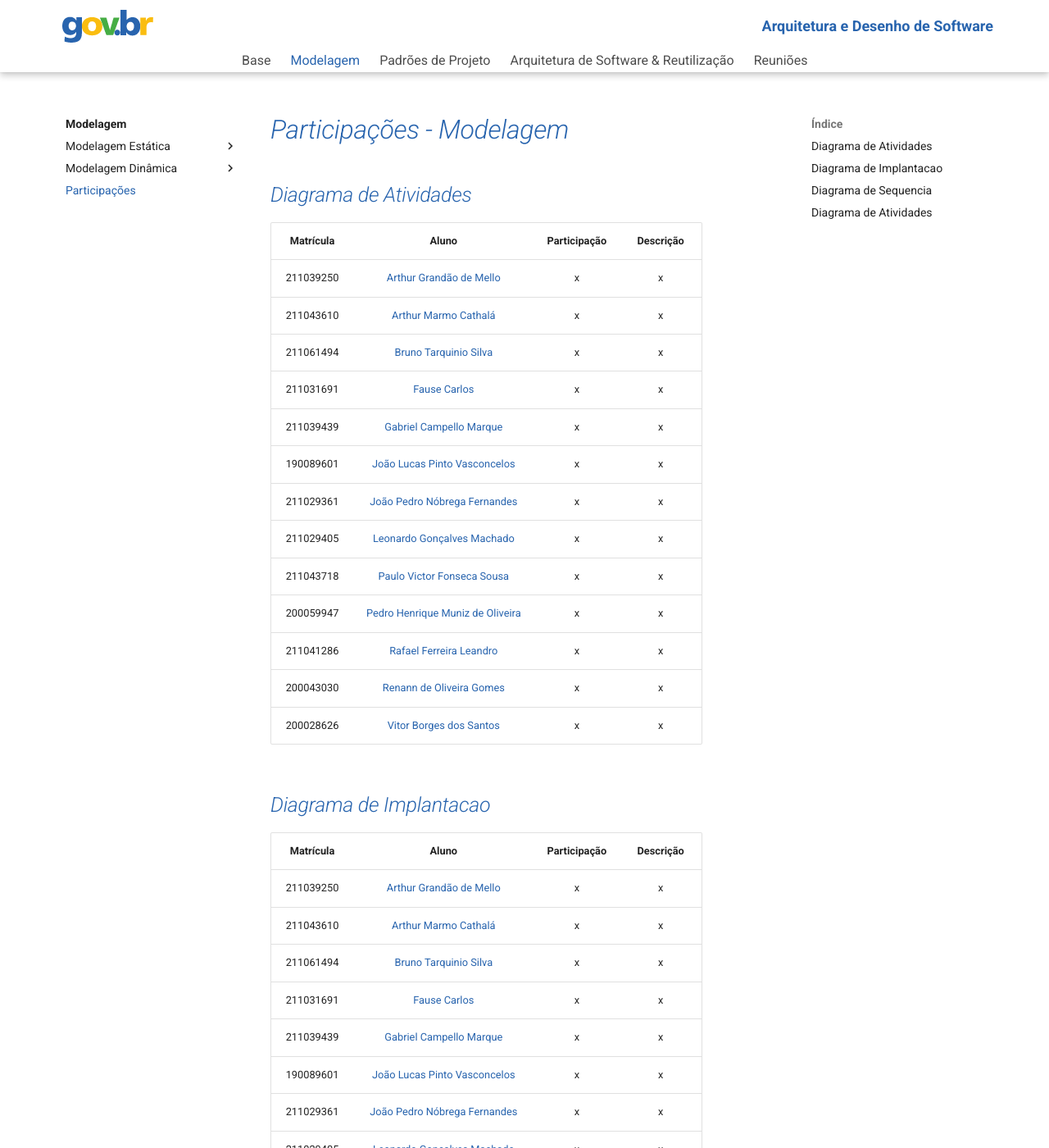
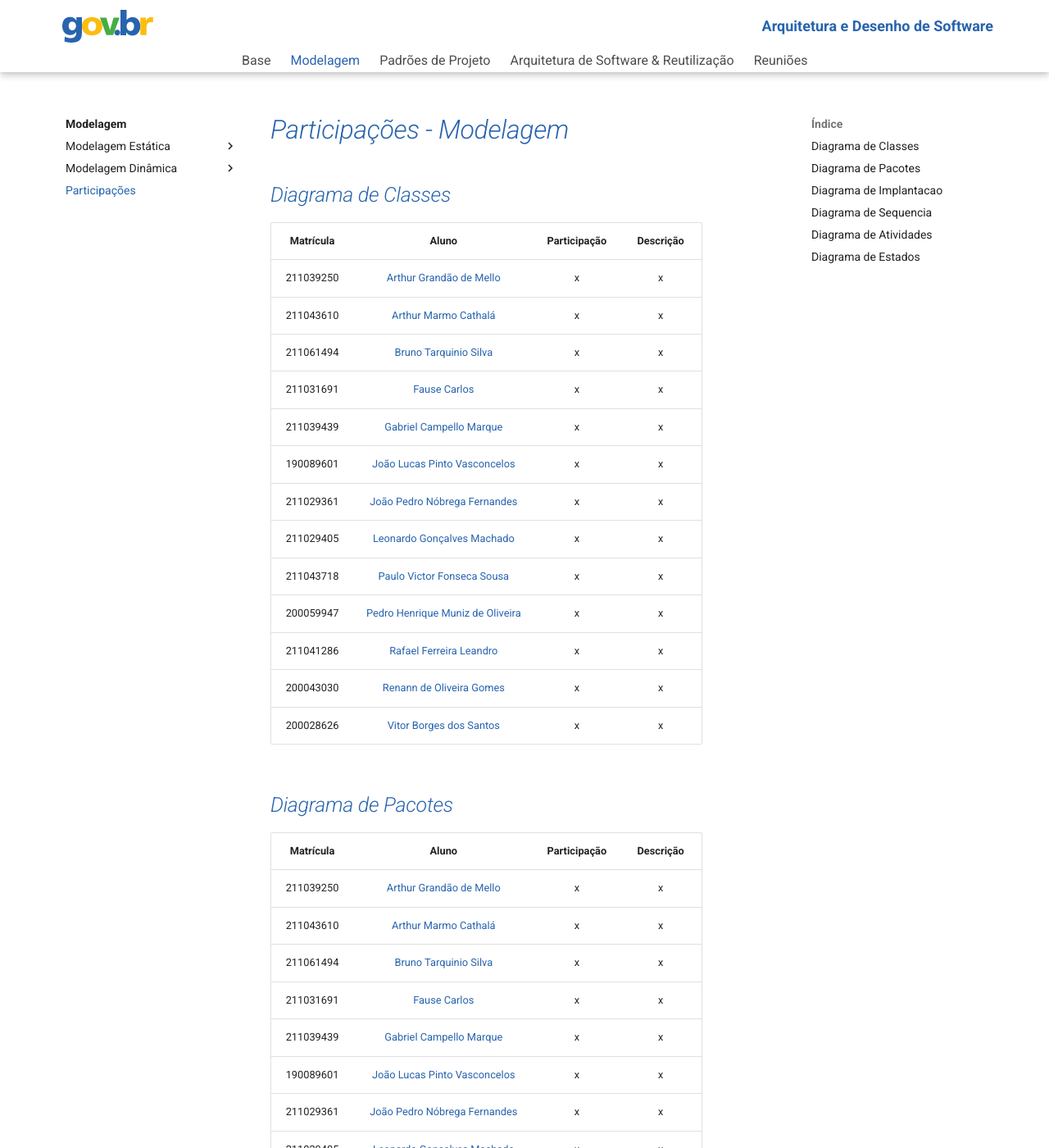
Before and after one commit to UnBArqDsw2024-1/2024.1_G3_My_gov, an MkDocs documentation site: the page built from docs/Modelagem/Participacoes.md, in a window 1280 px wide and 1400 px high. Shown: the whole window at 82% size. Built offline with MkDocs 1.6.1 and Material for MkDocs 9.7.7, drawn with Linux system fonts in a browser that asks for light colours; some of the changed text lies outside the part shown.

Commit message:
Criação das tabelas de participação de todos os diagramas

```diff
--- a/docs/Modelagem/Participacoes.md
+++ b/docs/Modelagem/Participacoes.md
@@ -1,7 +1,7 @@
 # <a>*Participações - Modelagem*</a>
 
 
-## <a>*Diagrama de Atividades*</a>
+## <a>*Diagrama de Classes*</a>
 
 | **Matrícula** |                             **Aluno**                              | **Participação** | **Descrição** |
 | :-----------: | :----------------------------------------------------------------: | :--------------: | :-----------: |
@@ -19,7 +19,23 @@
 |   200043030   |       [Renann de Oliveira Gomes](https://github.com/NyndoND)       |        x         |       x       |
 |   200028626   |      [Vitor Borges dos Santos](https://github.com/VitorB2002)      |        x         |       x       |
 
+## <a>*Diagrama de Pacotes*</a>
 
+| **Matrícula** |                             **Aluno**                              | **Participação** | **Descrição** |
+| :-----------: | :----------------------------------------------------------------: | :--------------: | :-----------: |
+|   211039250   |    [Arthur Grandão de Mello](https://github.com/arthurgrandao)     |        x         |       x       |
+|   211043610   |     [Arthur Marmo Cathalá](https://github.com/artmarmocathala)     |        x         |       x       |
+|   211061494   |     [Bruno Tarquinio Silva](https://github.com/brunotarquinio)     |        x         |       x       |
+|   211031691   |         [Fause Carlos](https://github.com/FauseSkyWalker)          |        x         |       x       |
+|   211039439   |         [Gabriel Campello Marque](https://github.com/G16C)         |        x         |       x       |
+|   190089601   | [João Lucas Pinto Vasconcelos](https://github.com/VasconcelosJoao) |        x         |       x       |
+|   211029361   |   [João Pedro Nóbrega Fernandes](https://github.com/bot-do-jao)    |        x         |       x       |
+|   211029405   |  [Leonardo Gonçalves Machado](https://github.com/leonardogonmac)   |        x         |       x       |
+|   211043718   |   [Paulo Victor Fonseca Sousa](https://github.com/PauloVictorFS)   |        x         |       x       |
+|   200059947   |  [Pedro Henrique Muniz de Oliveira](https://github.com/Muniz2811)  |        x         |       x       |
+|   211041286   |      [Rafael Ferreira Leandro](https://github.com/RafaelCLG0)      |        x         |       x       |
+|   200043030   |       [Renann de Oliveira Gomes](https://github.com/NyndoND)       |        x         |       x       |
+|   200028626   |      [Vitor Borges dos Santos](https://github.com/VitorB2002)      |        x         |       x       |
 
 ## <a>*Diagrama de Implantacao*</a>
 
@@ -75,6 +91,25 @@
 |   200043030   |       [Renann de Oliveira Gomes](https://github.com/NyndoND)       |        x         |       x       |
 |   200028626   |      [Vitor Borges dos Santos](https://github.com/VitorB2002)      |        x         |       x       |
 
+## <a>*Diagrama de Estados*</a>
+
+| **Matrícula** |                             **Aluno**                              | **Participação** | **Descrição** |
+| :-----------: | :----------------------------------------------------------------: | :--------------: | :-----------: |
+|   211039250   |    [Arthur Grandão de Mello](https://github.com/arthurgrandao)     |        x         |       x       |
+|   211043610   |     [Arthur Marmo Cathalá](https://github.com/artmarmocathala)     |        x         |       x       |
+|   211061494   |     [Bruno Tarquinio Silva](https://github.com/brunotarquinio)     |        x         |       x       |
+|   211031691   |         [Fause Carlos](https://github.com/FauseSkyWalker)          |        x         |       x       |
+|   211039439   |         [Gabriel Campello Marque](https://github.com/G16C)         |        x         |       x       |
+|   190089601   | [João Lucas Pinto Vasconcelos](https://github.com/VasconcelosJoao) |        x         |       x       |
+|   211029361   |   [João Pedro Nóbrega Fernandes](https://github.com/bot-do-jao)    |        x         |       x       |
+|   211029405   |  [Leonardo Gonçalves Machado](https://github.com/leonardogonmac)   |        x         |       x       |
+|   211043718   |   [Paulo Victor Fonseca Sousa](https://github.com/PauloVictorFS)   |        x         |       x       |
+|   200059947   |  [Pedro Henrique Muniz de Oliveira](https://github.com/Muniz2811)  |        x         |       x       |
+|   211041286   |      [Rafael Ferreira Leandro](https://github.com/RafaelCLG0)      |        x         |       x       |
+|   200043030   |       [Renann de Oliveira Gomes](https://github.com/NyndoND)       |        x         |       x       |
+|   200028626   |      [Vitor Borges dos Santos](https://github.com/VitorB2002)      |        x         |       x       |
+
+
 <center>
 
 ## <a>*Histórico de Versão*</a>
```
